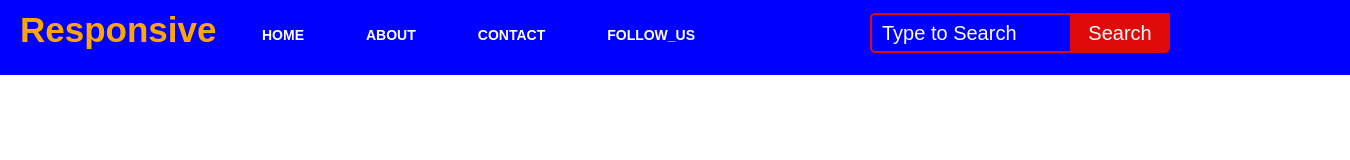
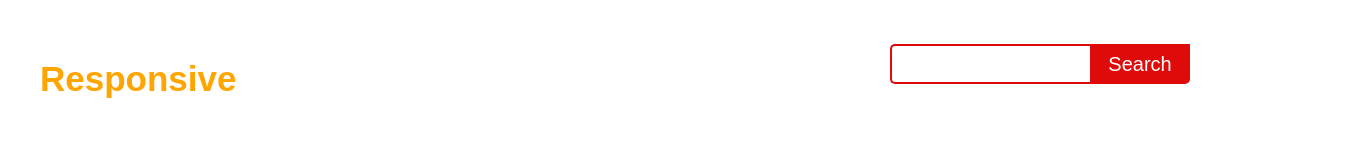
Before and after one commit to prashant072000/Class-Assignment-Walkover, a plain HTML site: page index.html in a window 1280 px wide. Shown: the top 160 px of the page, 1350 px wide, since content can reach past the window. Drawn offline with Linux system fonts and the light colour scheme.

Commit message:
Second Commit

```diff
--- a/index.html
+++ b/index.html
@@ -1,6 +1,8 @@
 <!DOCTYPE html>
 <html lang="en">
 <head>
+    <meta charset="UTF-8">
+    <meta name="viewport" content="width=device-width", initial-scale=1.0;>
     <title> Simple Responsive Webpage </title>
     <link rel = "stylesheet" href="style.css">
 </head>
--- a/style.css
+++ b/style.css
@@ -1,23 +1,25 @@
-*{
+body{
     margin: 0;
     padding: 0;
+    box-sizing: border-box;
 }
 
-.main{
+body{
     width:100%;
     background: linear-gradient(to top, rgba(0,0,0,0.5)50%, rgba(0,0,0,0.5)50%);
     background-image: url(image1.jpg);
     background-attachment: fixed;
     background-position: center;
     background-size: cover;
-    height: 109vh;
+    background-repeat: no-repeat;
+    back
+
+    height: 100vh;
 }
 .navbar{
-    width: 1350px;
-    height: 75px;
-    margin: auto;
-    background-color: blue;
-    background-position: fixed;
+    display: flex;
+    align-items: center;
+    padding: 20px;
 }
 
 .icon{
```
